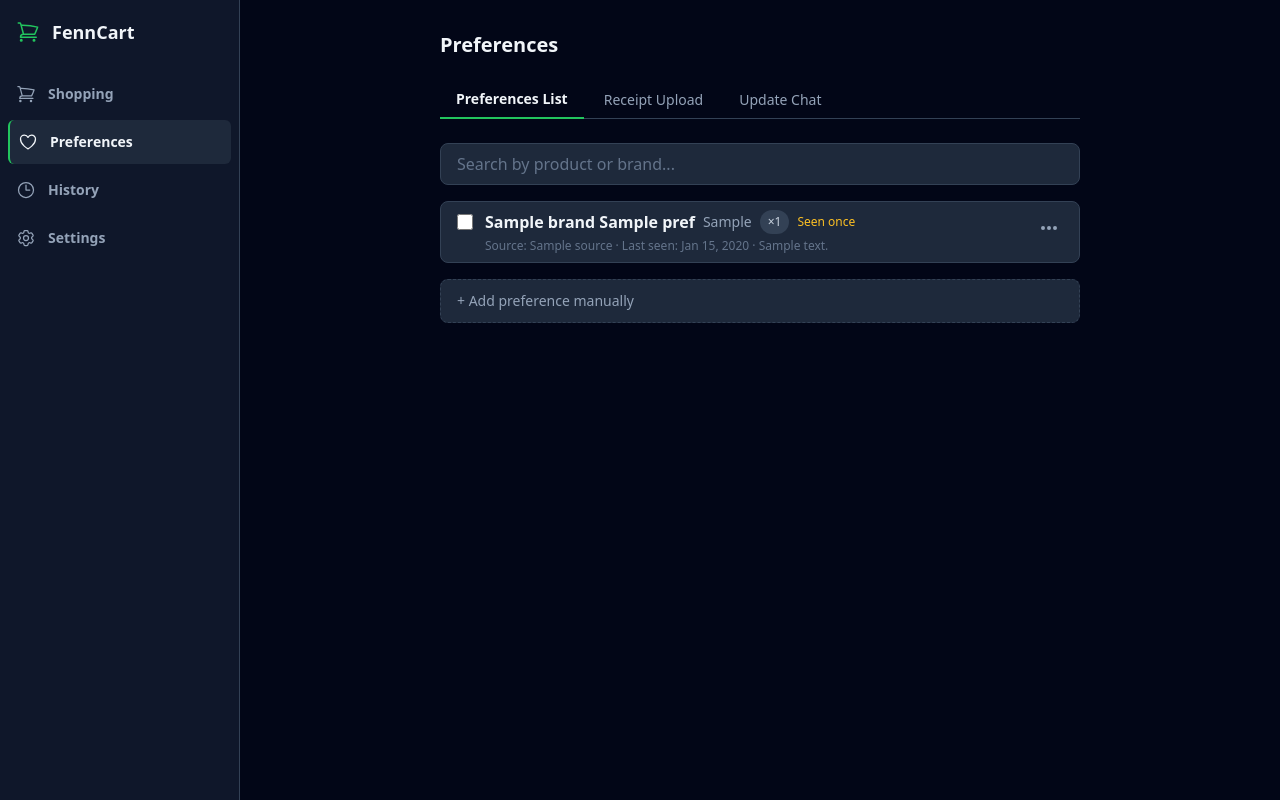
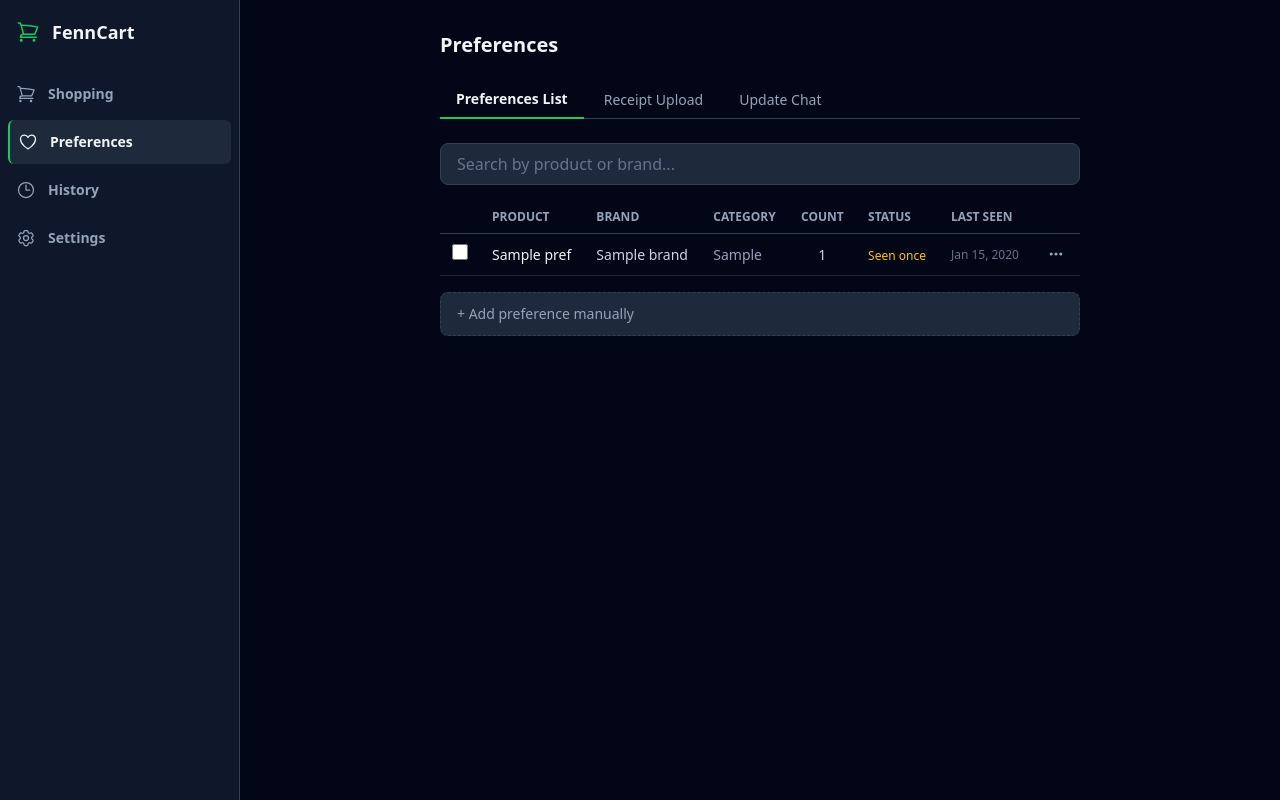
Before and after one commit to EzekielTheMad/FennCart, a Python web app: template templates/pages/preferences.html in a window 1280 px wide. Run offline with Jinja, Linux system fonts and the light colour scheme; the template is opened without the code that fills it: most values are stand-ins (such as "Sample title", 1, 10 or a date in 2020); some libraries are stand-ins or nearby versions.

Commit message:
feat: convert preference list from card layout to table
Columns: Product, Brand, Category, Count, Status, Last Seen, Actions.
Much more scannable for large preference lists. Keeps checkbox bulk
select and edit button functionality.

Co-Authored-By: Claude Opus 4.6 (1M context) <noreply@anthropic.com>

```diff
--- a/templates/partials/pref_list.html
+++ b/templates/partials/pref_list.html
@@ -1,5 +1,5 @@
 {#
-  pref_list.html — Searchable preference list rendered inside #pref-list-container.
+  pref_list.html — Preference table rendered inside #pref-list-container.
   Context vars: preferences (list[PreferenceEntry]), query (str | None),
                 save_success (bool, optional), saved_count (int, optional)
 #}
@@ -30,10 +30,81 @@
   </div>
 
 {% else %}
-  {# Preference rows #}
-  <div class="space-y-2" id="pref-rows">
-    {% for pref in preferences %}
-      {% include "partials/pref_row.html" %}
-    {% endfor %}
+  {# Preference table #}
+  <div class="overflow-x-auto">
+    <table class="w-full text-sm text-left">
+      <thead class="text-xs text-slate-400 uppercase border-b border-slate-700">
+        <tr>
+          <th class="px-3 py-2 w-8">
+            <span class="sr-only">Select</span>
+          </th>
+          <th class="px-3 py-2">Product</th>
+          <th class="px-3 py-2">Brand</th>
+          <th class="px-3 py-2">Category</th>
+          <th class="px-3 py-2 text-center">Count</th>
+          <th class="px-3 py-2">Status</th>
+          <th class="px-3 py-2">Last Seen</th>
+          <th class="px-3 py-2 w-10">
+            <span class="sr-only">Actions</span>
+          </th>
+        </tr>
+      </thead>
+      <tbody>
+        {% for pref in preferences %}
+        <tr id="pref-row-{{ pref.id }}"
+            class="border-b border-slate-800 hover:bg-slate-800/50 transition-colors">
+          <td class="px-3 py-2">
+            <input
+              type="checkbox"
+              class="w-4 h-4 accent-green-500 rounded cursor-pointer"
+              value="{{ pref.id }}"
+              aria-label="Select {{ pref.product_name }}"
+              @change="toggleId({{ pref.id }})"
+              :checked="selectedIds.includes({{ pref.id }})"
+            >
+          </td>
+          <td class="px-3 py-2 text-slate-100 font-medium">
+            {{ pref.product_name }}
+          </td>
+          <td class="px-3 py-2 text-slate-300">
+            {{ pref.brand or '—' }}
+          </td>
+          <td class="px-3 py-2 text-slate-400">
+            {{ pref.product_category or '—' }}
+          </td>
+          <td class="px-3 py-2 text-center text-slate-300">
+            {{ pref.purchase_count }}
+          </td>
+          <td class="px-3 py-2">
+            {% if pref.purchase_count >= 2 %}
+              <span class="text-xs text-green-500">Established</span>
+            {% else %}
+              <span class="text-xs text-amber-400">Seen once</span>
+            {% endif %}
+          </td>
+          <td class="px-3 py-2 text-xs text-slate-500">
+            {% if pref.last_seen_at %}
+              {{ pref.last_seen_at.strftime('%b %d, %Y') }}
+            {% else %}
+              —
+            {% endif %}
+          </td>
+          <td class="px-3 py-2">
+            <button
+              hx-get="/preferences/{{ pref.id }}/edit-form"
+              hx-target="#pref-row-{{ pref.id }}"
+              hx-swap="outerHTML"
+              class="text-slate-400 hover:text-slate-100 p-1 transition-colors"
+              aria-label="Edit {{ pref.product_name }}"
+            >
+              <svg xmlns="http://www.w3.org/2000/svg" class="w-4 h-4" viewBox="0 0 20 20" fill="currentColor" aria-hidden="true">
+                <path d="M6 10a2 2 0 1 1-4 0 2 2 0 0 1 4 0ZM12 10a2 2 0 1 1-4 0 2 2 0 0 1 4 0ZM16 12a2 2 0 1 0 0-4 2 2 0 0 0 0 4Z" />
+              </svg>
+            </button>
+          </td>
+        </tr>
+        {% endfor %}
+      </tbody>
+    </table>
   </div>
 {% endif %}
```
